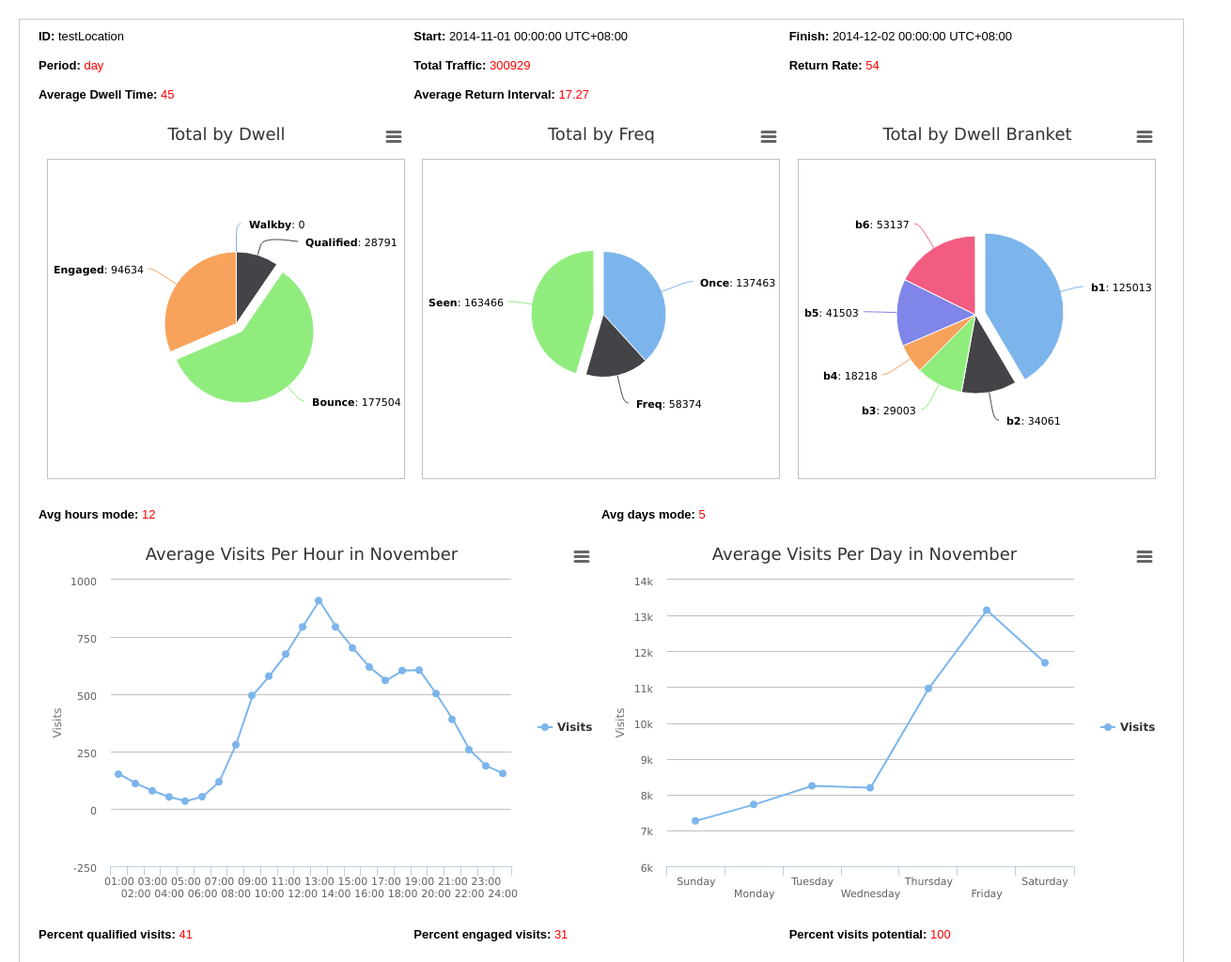
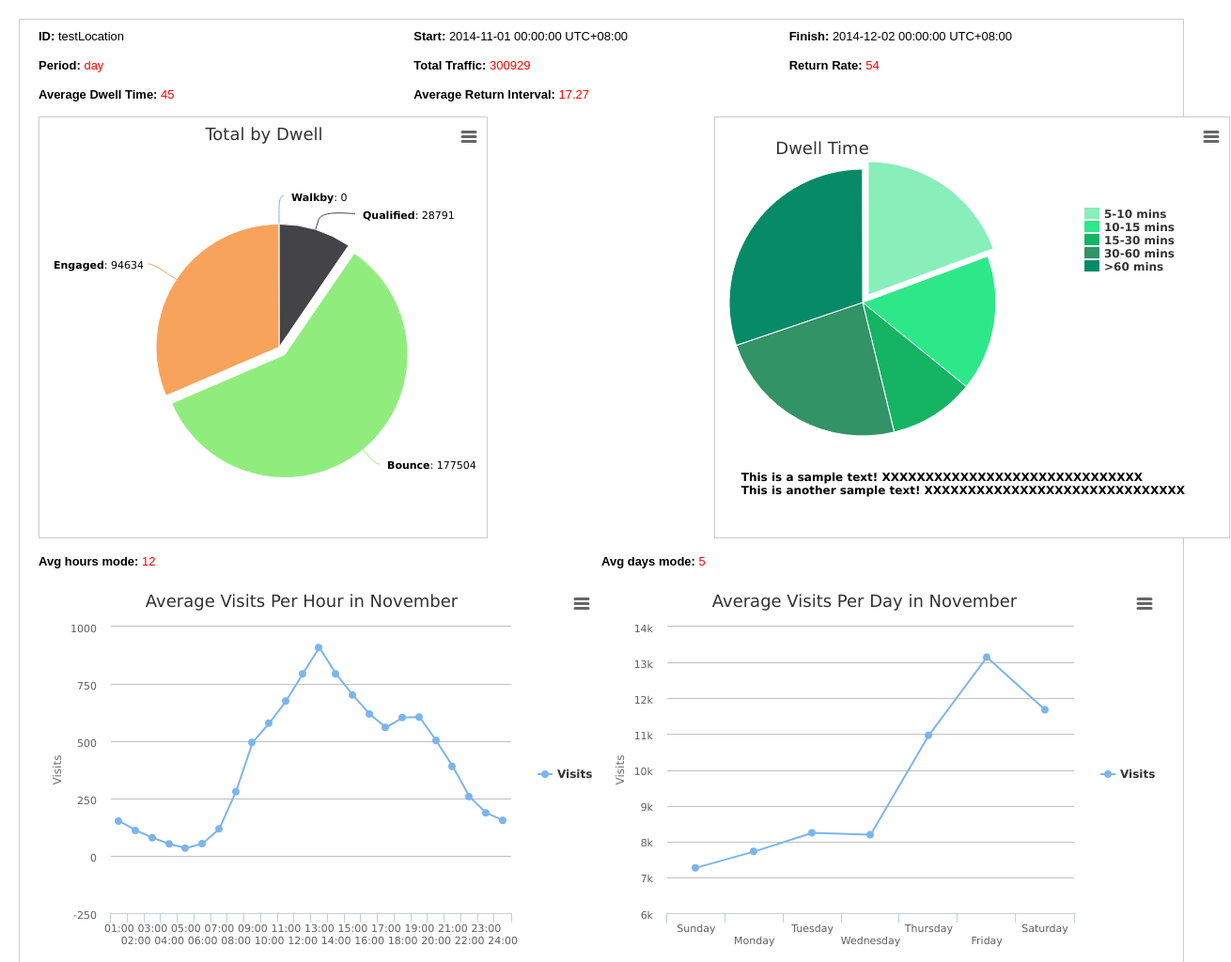
Before and after one commit to allen-ecu/angular-phonecat, a website: page app/index.html in a window 1280 px wide. Shown: the top 1024 px of the page at 94% size, 1310 px wide, since content can reach past the window. Drawn offline with Linux system fonts and the light colour scheme.

Commit message:
changed dwell chart
played with highchart pie chart added legend subtitle v0.2

```diff
--- a/app/css/app.css
+++ b/app/css/app.css
@@ -16,3 +16,17 @@ div span:nth-child(2) {
 	color:#FF0000;
 	font-weight:normal;
 }
+.large {
+	font-size: 18px;
+}
+.themeColor {
+	color: #14b463;
+	font-weight: bold;
+}
+.highlight {
+	color:#000000;
+}
+.labels {
+	font-weight:bold;
+	color:#000000;
+}
--- a/app/index.html
+++ b/app/index.html
@@ -18,7 +18,6 @@
   <script src="bower_components/angular/angular.js"></script>
   <script src="js/controllers.js"></script>
   <script src="js/jquery-1.11.2.min.js"></script>
-  <script src="js/app.js"></script>
   <script src="js/highcharts.js"></script>
   <script src="js/exporting.js"></script>
 </head>
@@ -44,9 +43,10 @@
         </div>
         <br/>
         <div class="pure-g">
-            <div ng-class="buildTotalByDwellChart()" id="total_by_dwell" class="pure-u-1-3"></div>
-            <div ng-class="buildTotalByFreqChart()" id="total_by_freq" class="pure-u-1-3"></div>
-            <div ng-class="buildTotalByDwellBracketChart()" id="total_by_dwell_bracket" class="pure-u-1-3"></div>
+            <div ng-class="buildTotalByDwellChart()" id="total_by_dwell" class="pure-u-2-5"></div>
+            <!-- <div ng-class="buildTotalByFreqChart()" id="total_by_freq" class="pure-u-1-3"></div> -->
+            <div class="pure-u-1-5"></div>
+            <div ng-class="buildTotalByDwellBracketChart()" id="total_by_dwell_bracket" class="pure-u-2-5"></div>
         </div>
         <br />
         <div class="pure-g">
--- a/app/js/controllers.js
+++ b/app/js/controllers.js
@@ -191,8 +191,10 @@ testlocationApp.controller('TestLocationCtrl', ['$scope','$http', function($scop
 		$('#total_by_dwell').highcharts({
 			chart: {
 				plotBackgroundColor: null,
-				plotBorderWidth: 1,//null,
-				plotShadow: false
+				plotBorderWidth: null,
+				plotShadow: false,
+				borderWidth: 1,//border of the chart
+				borderColor: '#cccccc',
 			},
 			title: {
 				text: 'Total by Dwell'
@@ -284,48 +286,78 @@ testlocationApp.controller('TestLocationCtrl', ['$scope','$http', function($scop
 	//load total by dwell bracket chart
 	$scope.buildTotalByDwellBracketChart = function (){
 		$('#total_by_dwell_bracket').highcharts({
+			colors: ['#88eeba', '#2de889', '#14b463', '#319366', '#078b67', '#245b42'],//custom colors
 			chart: {
 				plotBackgroundColor: null,
-				plotBorderWidth: 1,//null,
-				plotShadow: false
+				plotBorderWidth: null,//border of the plot
+				plotShadow: false,
+				borderWidth: 1,//border of the chart
+				borderColor: '#cccccc',
+				width: 550,//width of the chart
+				height: 450,//height of the chart
+				marginLeft: -50,//move plot left
+				spacingBottom: 100//bottom space
 			},
 			title: {
-				text: 'Total by Dwell Branket'
+				text: 'Dwell Time',
+				x:-160,
+				y:30
 			},
 			tooltip: {
-				pointFormat: '{point.y}</b>'
+				pointFormat: '<div class="themeColor"><span class="large">{point.percentage:.0f}%</span>  ({point.y})<br/>VISITORS SPENT<br/>{point.name}<br/><span class="highlight">compared to all-time average of <em>{point.total}</em></span><br/></div>',
+				headerFormat: '',
+				footerFormat: '',
+				shared: true,
+				useHTML: true //allow custom tooltip contents
 			},
-			plotOptions: {
+        	plotOptions: {
 				pie: {
 					allowPointSelect: true,
 					cursor: 'pointer',
 					dataLabels: {
-						enabled: true,
-						format: '<b>{point.name}</b>: {point.y}',
+						enabled: false,//turn off labels
+						format: '',
 						style: {
 							color: (Highcharts.theme && Highcharts.theme.contrastTextColor) || 'black'
 						}
 					}
 				}
 			},
+			subtitle: {
+				text: '<span class="labels">This is a sample text! XXXXXXXXXXXXXXXXXXXXXXXXXXXXXX</span><div class="labels">This is another sample text! XXXXXXXXXXXXXXXXXXXXXXXXXXXXXX</div>',
+				floating: true,
+				align: 'center',
+				useHTML: true,
+				x: -10,
+				verticalAlign: 'bottom',
+				y: 40
+        	},
 			credits: {
-				enabled: false
+				enabled: false //control credits
+			},
+			legend: {//don't forget the showInLengend switch in series
+				enabled: true,
+				layout: 'vertical',
+				align: 'right',
+				verticalAlign: 'top',
+				y: 80,
+				x: -50
 			},
 			series: [{
 				type: 'pie',
 				name: '',
-				data: [
+				showInLegend: true,//lengend switch
+				data: [//load data here
 					{
-						name: 'b1',
-						y: $scope.locations.total_by_dwell_bracket['b1'],
+						name: '5-10 mins',
+						y: $scope.locations.total_by_dwell_bracket['b2'],
 						sliced: true,
 						selected: true
 					},
-					['b2', $scope.locations.total_by_dwell_bracket['b2']],
-					['b3', $scope.locations.total_by_dwell_bracket['b3']],
-					['b4', $scope.locations.total_by_dwell_bracket['b4']],
-					['b5', $scope.locations.total_by_dwell_bracket['b5']],
-					['b6', $scope.locations.total_by_dwell_bracket['b6']]
+					['10-15 mins', $scope.locations.total_by_dwell_bracket['b3']],
+					['15-30 mins', $scope.locations.total_by_dwell_bracket['b4']],
+					['30-60 mins', $scope.locations.total_by_dwell_bracket['b5']],
+					['>60 mins', $scope.locations.total_by_dwell_bracket['b6']]
 				]
 			}]
 		});
```
Also changed, not shown: README.md.
